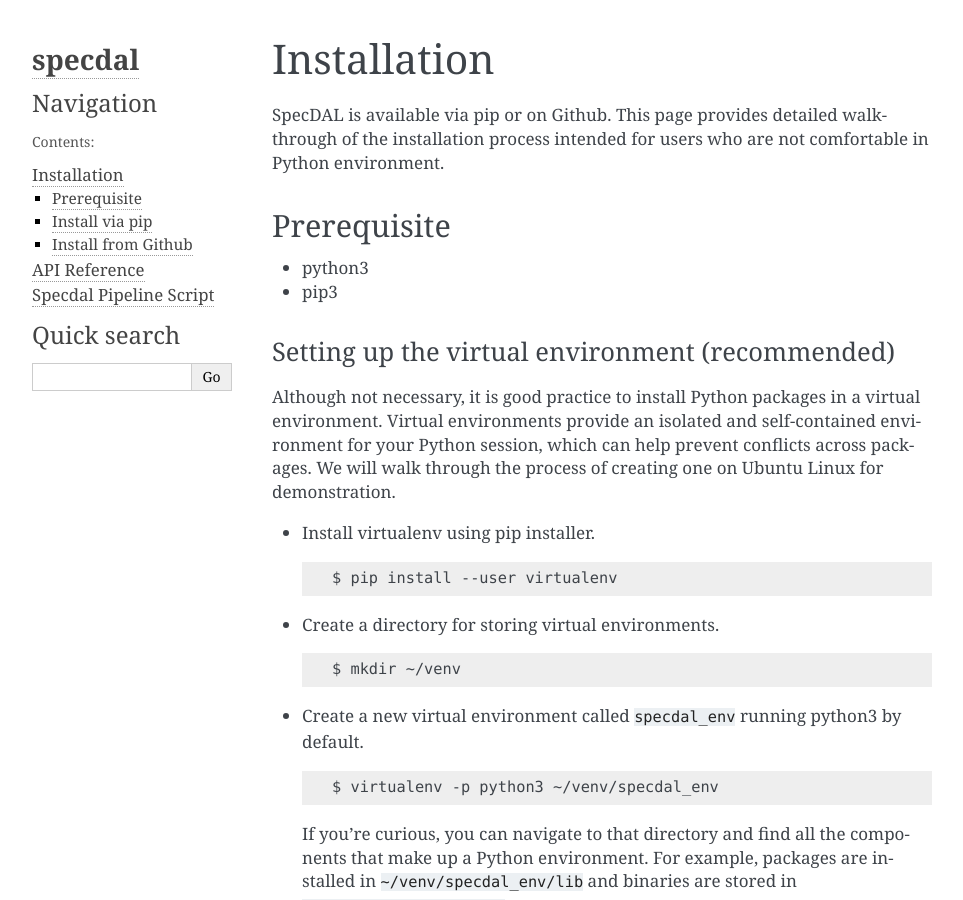
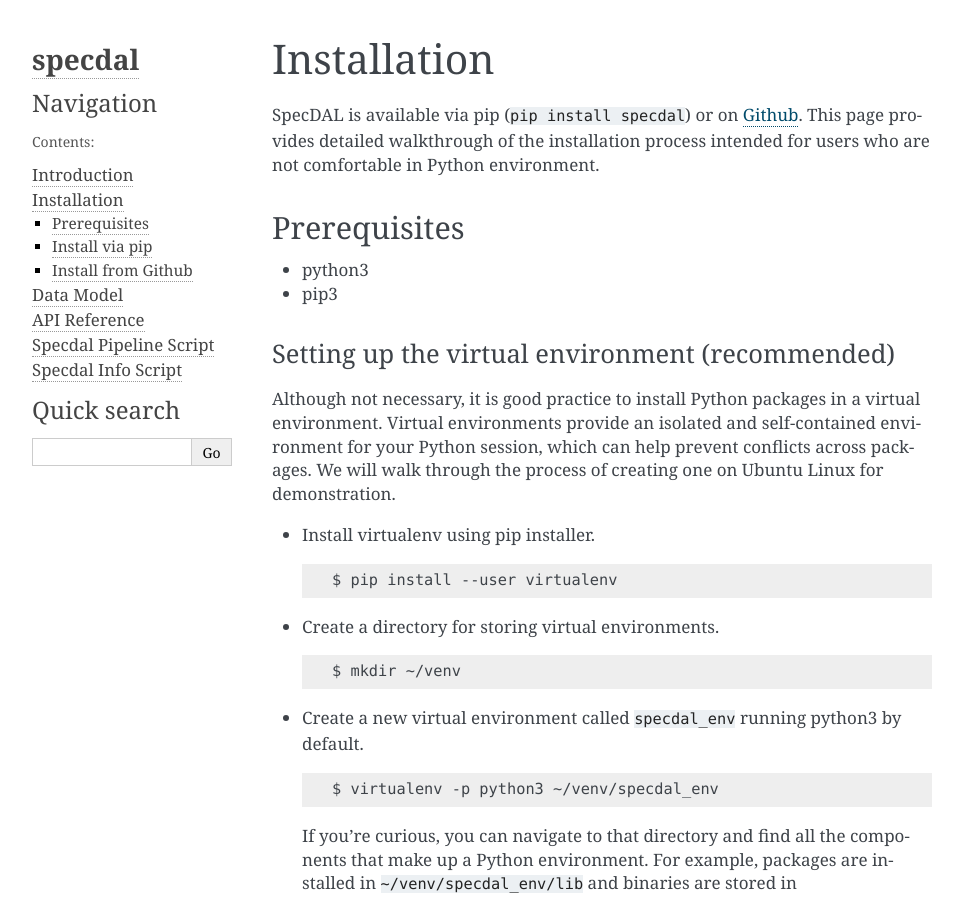
Before and after one commit to EnSpec/SpecDAL, a Sphinx documentation site: the page built from doc/installation.rst, in a window 1280 px wide and 900 px high. Shown: the whole window, without its empty margins (148-1111 px from the left). Built offline with Sphinx 7.4.7, drawn with Linux system fonts in a browser that asks for light colours; pages that are not in the unit, such as notebooks, are missing from menus.

```diff
--- a/doc/conf.py
+++ b/doc/conf.py
@@ -97,7 +97,7 @@ html_theme = 'alabaster'
 # Add any paths that contain custom static files (such as style sheets) here,
 # relative to this directory. They are copied after the builtin static files,
 # so a file named "default.css" will overwrite the builtin "default.css".
-html_static_path = ['_static']
+# html_static_path = ['_static']
 
 # Custom sidebar templates, must be a dictionary that maps document names
 # to template names.
--- a/doc/installation.rst
+++ b/doc/installation.rst
@@ -2,12 +2,13 @@
 Installation
 ============
 
-SpecDAL is available via pip or on Github. This page provides detailed
-walkthrough of the installation process intended for users who are not
-comfortable in Python environment.
+SpecDAL is available via pip (``pip install specdal``) or on `Github
+<https://github.com/EnSpec/SpecDAL.git/>`_. This page provides
+detailed walkthrough of the installation process intended for users
+who are not comfortable in Python environment.
 
-Prerequisite
-============
+Prerequisites
+=============
 
 - python3
 - pip3
--- /dev/null
+++ b/doc/specdal_info.rst
@@ -0,0 +1,9 @@
+===================
+Specdal Info Script
+===================
+
+Usage
+=====
+
+Example
+=======
```
Also changed, not shown: other parts of doc/installation.rst (+2 -3 lines), README.rst (+8 -66 lines), doc/api.rst (+12 -12 lines), doc/data_model.rst (added, +36 -0 lines), doc/index.rst (+4 -7 lines), doc/introduction.rst (added, +52 -0 lines).
